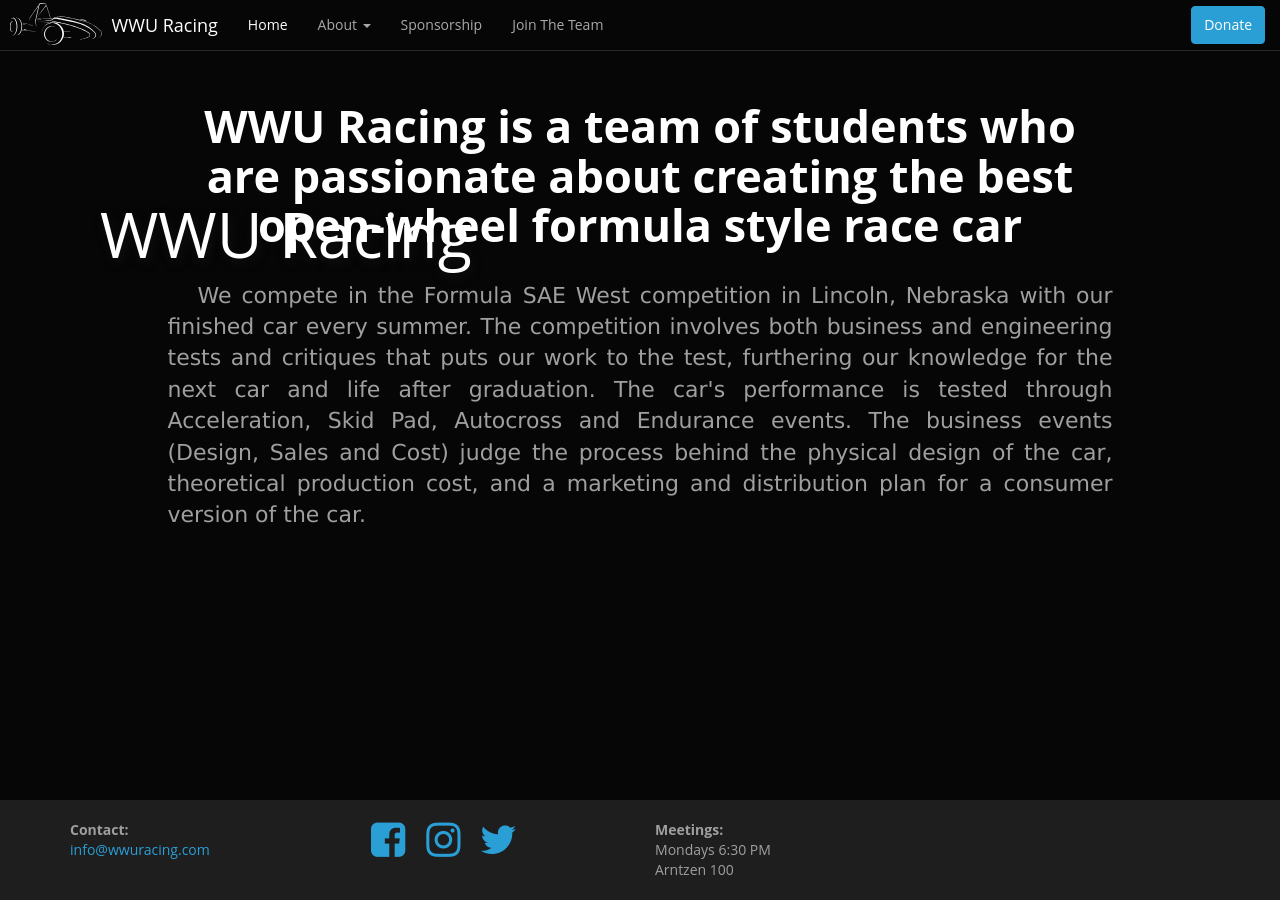
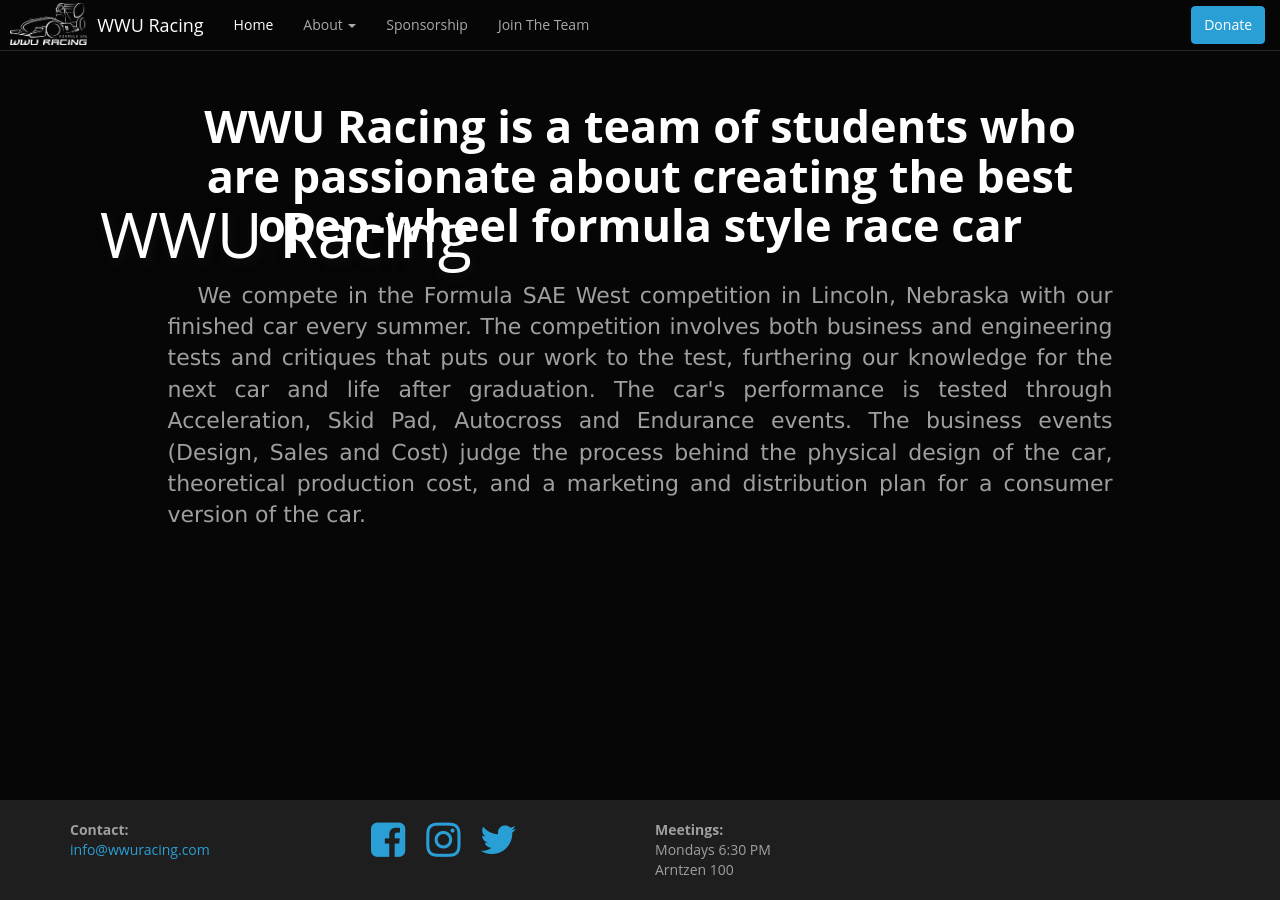
Before and after one commit to wwuracingGH/wwuracingGH.github.io, a Jekyll site: the page built from index.html, in a window 1280 px wide. Built offline with Jekyll 4.4.1, drawn with Linux system fonts in a browser that asks for light colours; some web fonts are replaced.

Commit message:
Update navbar.html

```diff
--- a/_includes/navbar.html
+++ b/_includes/navbar.html
@@ -8,7 +8,7 @@
         <span class="icon-bar"></span>
         <span class="icon-bar"></span>
       </button>
-      <a class="navbar-brand navbar-brand-logo" href="/"><img class="logo" src="{{ site.url }}/images/logo_white.svg"></a>
+      <a class="navbar-brand navbar-brand-logo" href="/"><img class="logo" src="{{ site.url }}/images/V61 Logo White.png"></a>
       <a class="navbar-brand" href="/">WWU Racing</a>
     </div>
 
```
